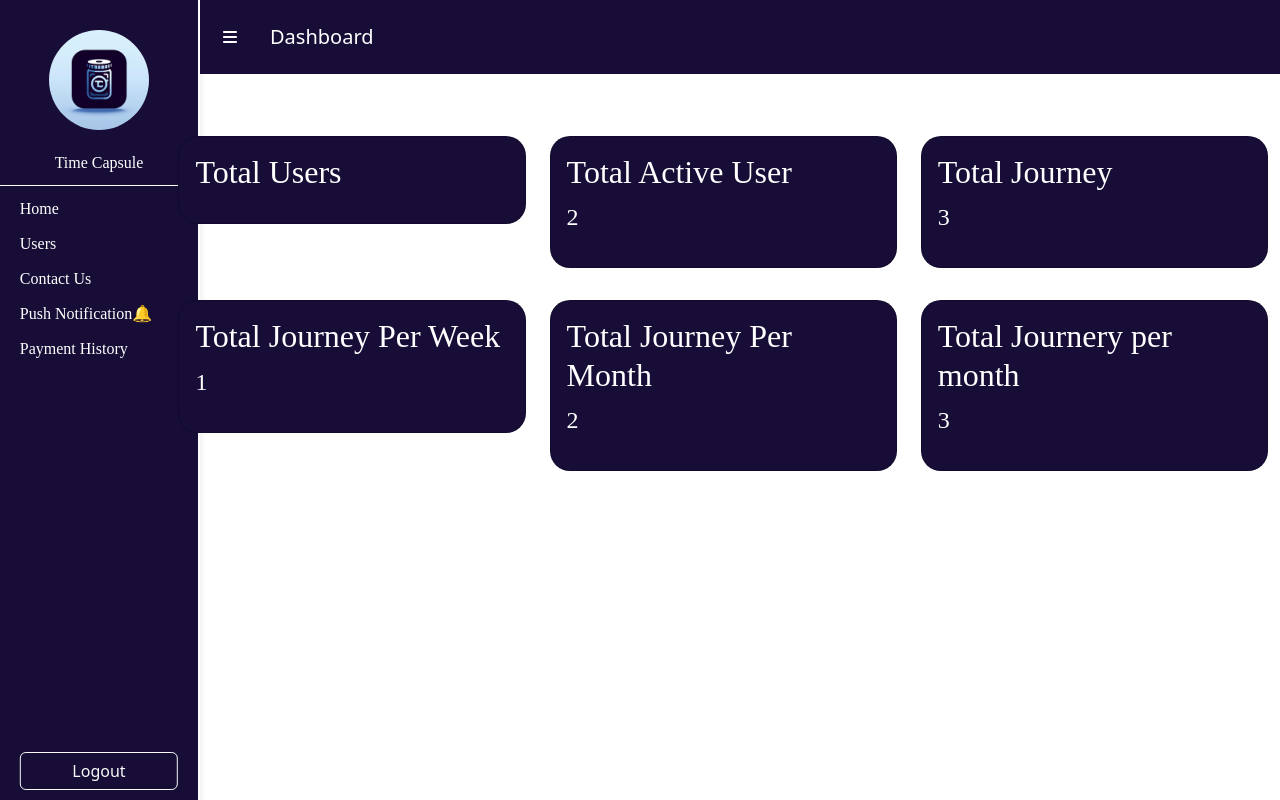
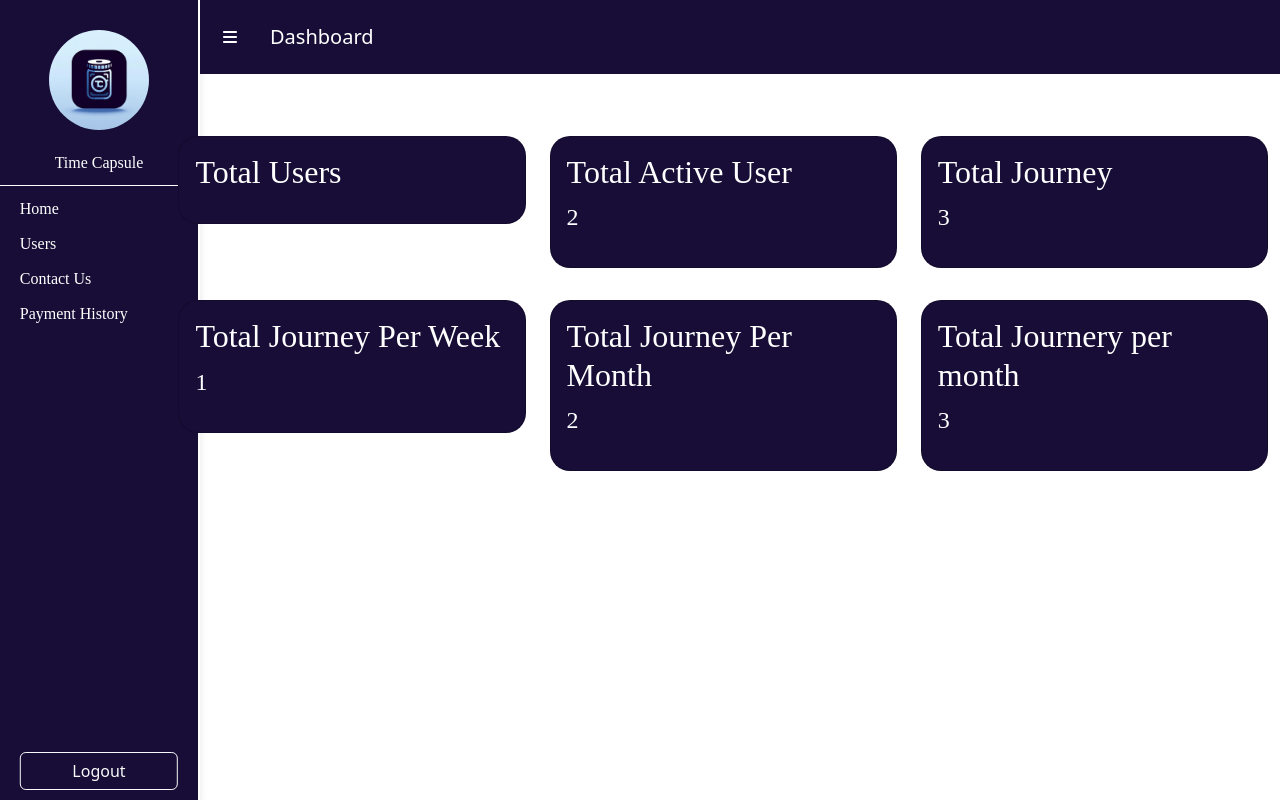
Before and after one commit to phpdev074/timeline, a React (Create React App) app: page /dashboard/main in a window 1280 px wide. Built offline with nearby package versions, Linux system fonts and the light colour scheme; no server answers; sample sign-in values are in the browser's storage.

Commit message:
remove push notification

```diff
--- a/src/components/SidebarComponent.js
+++ b/src/components/SidebarComponent.js
@@ -89,9 +89,6 @@ const SidebarComponent = ({ isSidebarVisible }) => {
           <Link to="/dashboard/contact-us" style={textStyle}>Contact Us</Link>
         </Nav.Item>
         <Nav.Item style={navItemStyles}>
-          <Link to="/dashboard/user-data" style={textStyle}>Push Notification🔔</Link>
-        </Nav.Item>
-        <Nav.Item style={navItemStyles}>
           <Link to="/dashboard/payment-history" style={textStyle}>Payment History</Link>
         </Nav.Item>
       </Nav>
```
